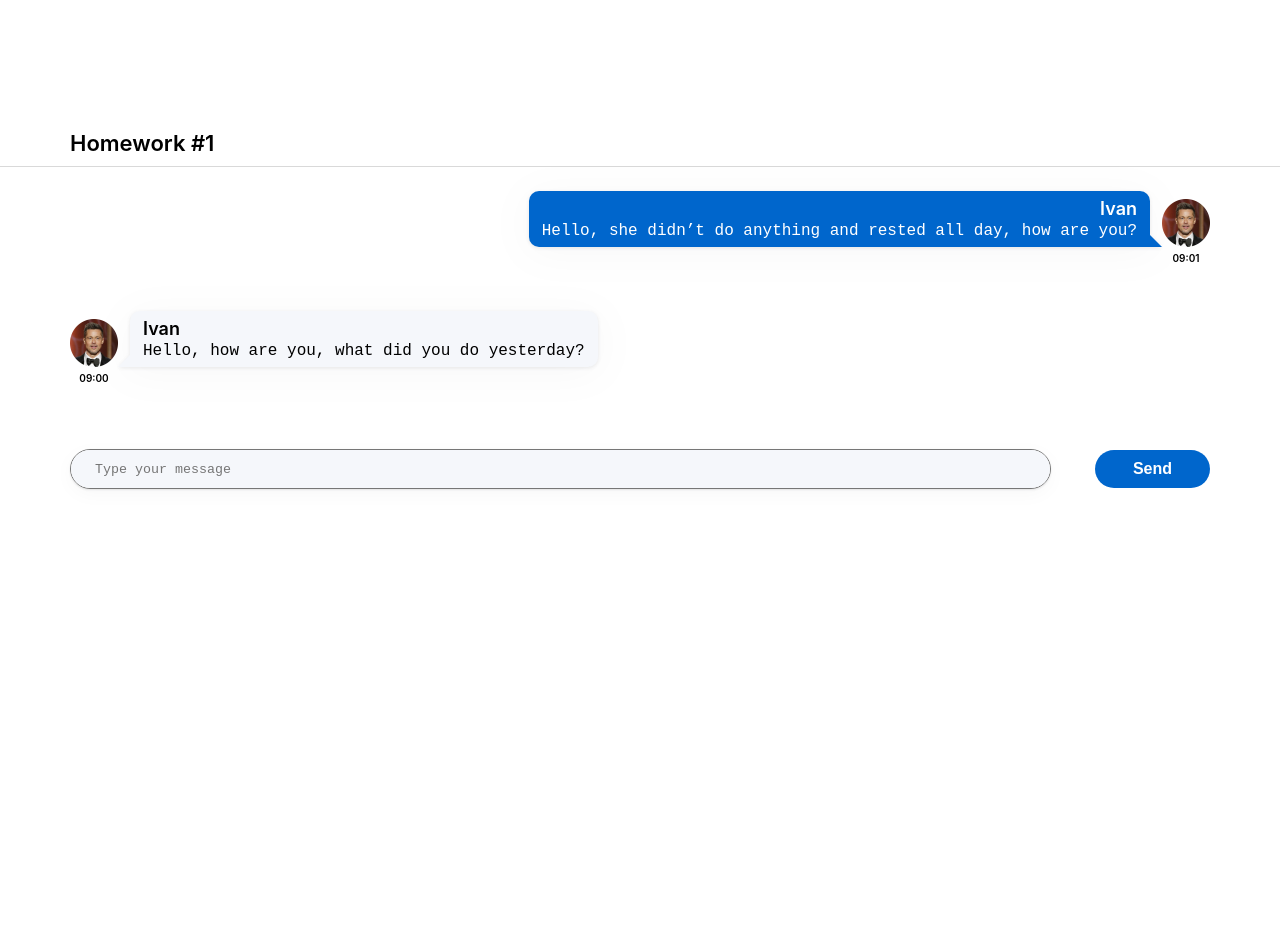
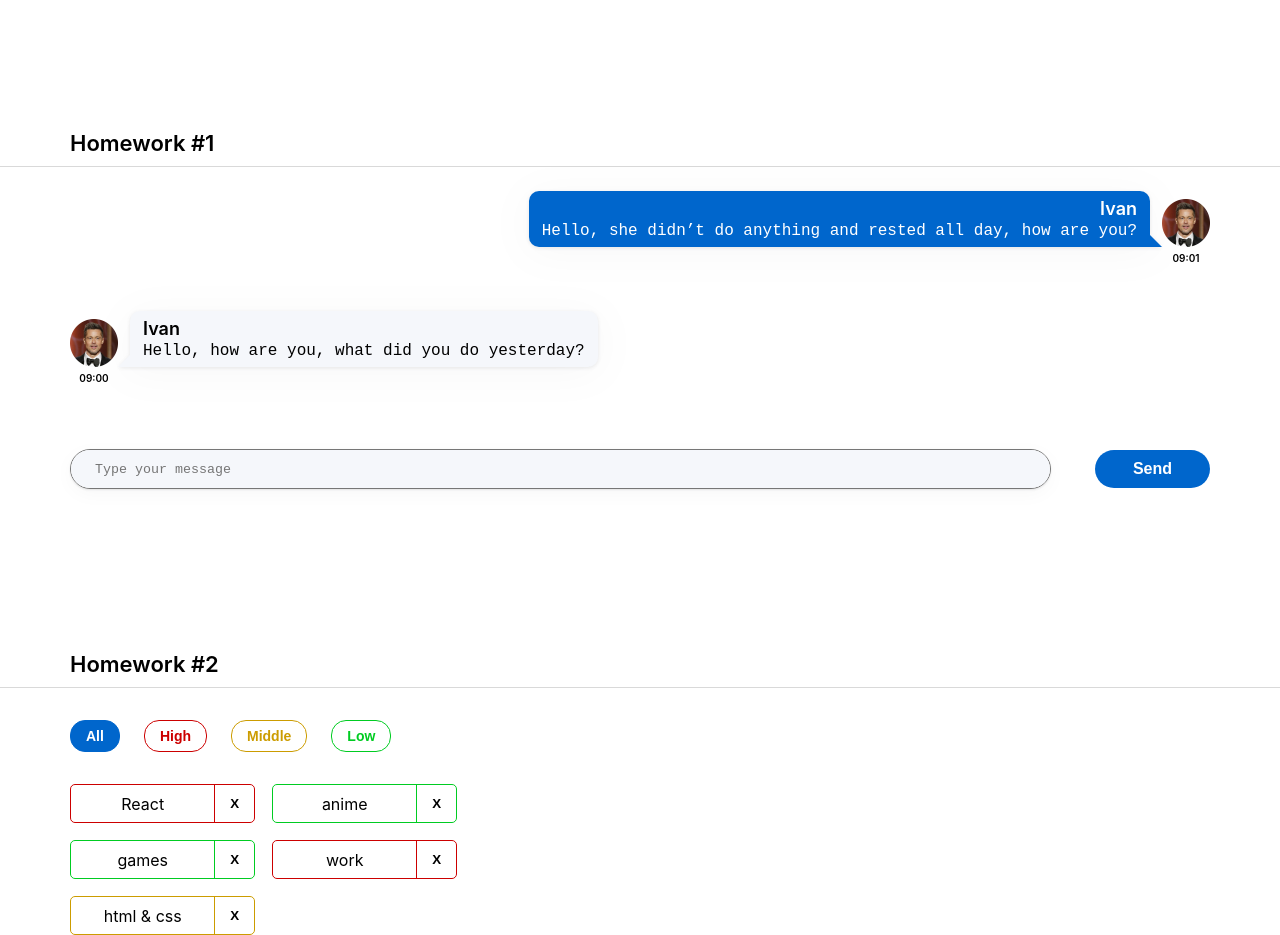
Before and after one commit to boberskyi/hw-it-incubator, a React (Create React App) app: page / in a window 1280 px wide. Before the commit the page ends 800 px from the top, so only its background shows below. Built offline with nearby package versions, Linux system fonts and the light colour scheme.

Commit message:
HW1 fix & HW2

```diff
--- a/src/s1-main/App.module.css
+++ b/src/s1-main/App.module.css
@@ -3,7 +3,7 @@
 }
 
 .hw {
-
+    padding: 0 70px;
 }
 
 .hwTitle {
--- a/src/s1-main/App.tsx
+++ b/src/s1-main/App.tsx
@@ -1,13 +1,14 @@
 import React from 'react'
 import s from './App.module.css'
 import HW1 from '../s2-homeworks/hw01/HW1'
+import HW2 from "../s2-homeworks/hw02/HW2";
 
 function App() {
     return (
         <div className={s.App}>
             <HW1/>
             {/*раскомментировать по ходу выполнения*/}
-            {/*<HW2/>*/}
+            <HW2/>
             {/*<HW3/>*/}
             {/*<HW4/>*/}
 
--- a/src/s2-homeworks/hw01/friend-message/FriendMessage.module.css
+++ b/src/s2-homeworks/hw01/friend-message/FriendMessage.module.css
@@ -3,7 +3,6 @@
     display: flex;
     flex-direction: column;
     justify-content: flex-end;
-    padding-left: 70px;
     align-items: flex-start;
 }
 
--- a/src/s2-homeworks/hw01/message-sender/MessageSender.module.css
+++ b/src/s2-homeworks/hw01/message-sender/MessageSender.module.css
@@ -1,6 +1,5 @@
 .sendForm {
     margin-top: 65px;
-    padding: 0 70px;
     display: flex;
     justify-content: space-between;
     align-items: center;
--- a/src/s2-homeworks/hw01/message/Message.module.css
+++ b/src/s2-homeworks/hw01/message/Message.module.css
@@ -3,7 +3,6 @@
     display: flex;
     flex-direction: column;
     justify-content: flex-end;
-    padding-right: 70px;
     align-items: flex-end;
 }
 
--- a/src/s2-homeworks/hw02/HW2.tsx
+++ b/src/s2-homeworks/hw02/HW2.tsx
@@ -17,16 +17,16 @@
 * */
 
 // types
-export type AffairPriorityType = any // need to fix any
+export type AffairPriorityType = 'high' | 'low' | 'middle'; // need to fix any
 export type AffairType = {
-    _id: any // need to fix any
-    name: any // need to fix any
+    _id: number // need to fix any
+    name: string // need to fix any
     priority: AffairPriorityType
 }
 export type FilterType = 'all' | AffairPriorityType
 
 // constants
-const defaultAffairs: any = [ // need to fix any
+const defaultAffairs: AffairType[] = [ // need to fix any
     {_id: 1, name: 'React', priority: 'high'}, // студенты могут изменить содержимое name и количество элементов в массиве, ...priority не менять!
     {_id: 2, name: 'anime', priority: 'low'},
     {_id: 3, name: 'games', priority: 'low'},
@@ -35,24 +35,24 @@
 ]
 
 // pure helper functions
-export const filterAffairs = (affairs: any, filter: any): any => { // need to fix any
-
-
-    return affairs // need to fix
+export const filterAffairs = (affairs: AffairType[], filter: FilterType): AffairType[] => {
+    switch(filter) {
+        case 'high': return affairs.filter(el => el.priority === 'high');
+        case 'low': return affairs.filter(el => el.priority === 'low');
+        case 'middle': return affairs.filter(el => el.priority === 'middle');
+        default: return affairs;
+    }
 }
-export const deleteAffair = (affairs: any, _id: any): any => { // need to fix any
-
-    return affairs // need to fix
+export const deleteAffair = (affairs: AffairType[], _id: number): AffairType[] => {
+    return affairs.filter(el => el._id !== _id);
 }
 
 function HW2() {
-    const [affairs, setAffairs] = useState<any>(defaultAffairs) // need to fix any
-    const [filter, setFilter] = useState<FilterType>('all')
+    const [affairs, setAffairs] = useState<AffairType[]>(defaultAffairs) // need to fix any
+    const [filter, setFilter] = useState<FilterType>('all');
 
-    const filteredAffairs = filterAffairs(affairs, filter)
-    const deleteAffairCallback = (_id: any) => { // need to fix any
-        // need to fix
-    }
+    const filteredAffairs = filterAffairs(affairs, filter);
+    const deleteAffairCallback = (_id: number) => setAffairs(deleteAffair(affairs, _id));
 
     return (
         <div id={'hw2'}>
--- a/src/s2-homeworks/hw02/affairs/Affairs.module.css
+++ b/src/s2-homeworks/hw02/affairs/Affairs.module.css
@@ -2,6 +2,7 @@
     display: flex;
     gap: 24px;
     margin-bottom: 32px;
+    margin-top: 32px;
 }
 
 .all {
--- a/src/s2-homeworks/hw02/affairs/Affairs.tsx
+++ b/src/s2-homeworks/hw02/affairs/Affairs.tsx
@@ -4,25 +4,17 @@
 import s from './Affairs.module.css'
 
 type AffairsPropsType = {
-    data: any // need to fix any
-    setFilter: any
-    deleteAffairCallback: any
+    data: AffairType[]
+    setFilter: (filter:FilterType) => void
+    deleteAffairCallback: (_id: number) => void
     filter: FilterType
 }
 
 function Affairs(props: AffairsPropsType) {
-    const setAll = () => {
-        // need to fix
-    }
-    const setHigh = () => {
-        // need to fix
-    }
-    const setMiddle = () => {
-        // need to fix
-    }
-    const setLow = () => {
-        // need to fix
-    }
+    const setAll = () => props.setFilter('all');
+    const setHigh = () => props.setFilter('high');
+    const setMiddle = () => props.setFilter('middle');
+    const setLow = () => props.setFilter('low');
 
     const cnAll = s.button + ' ' + s.all + (props.filter === 'all' ? ' ' + s.active : '')
     const cnHigh = s.button + ' ' + s.high + (props.filter === 'high' ? ' ' + s.active : '')
@@ -31,9 +23,9 @@
 
     const mappedAffairs = props.data.map((a: AffairType) => (
         <Affair
-            key={a._id} // кеи ОБЯЗАТЕЛЬНЫ в 99% - так что лучше их писать всегда при создании компонент в мапе
+            key={a._id}
             affair={a}
-            deleteAffairCallback={props.deleteAffairCallback}
+            deleteAffairCallback={(_id: number) => props.deleteAffairCallback(_id)}
         />
     ))
 
--- a/src/s2-homeworks/hw02/affairs/affair/Affair.tsx
+++ b/src/s2-homeworks/hw02/affairs/affair/Affair.tsx
@@ -4,15 +4,12 @@
 import s2 from '../Affairs.module.css'
 
 type AffairPropsType = {
-    // key не нужно типизировать
     affair: AffairType
-    deleteAffairCallback: any // need to fix any
+    deleteAffairCallback: (_id: number) => void
 }
 
 function Affair(props: AffairPropsType) {
-    const deleteCallback = () => {
-        // need to fix
-    }
+    const deleteCallback = () => props.deleteAffairCallback(props.affair._id);
 
     const nameClass = s.name + ' ' + s2[props.affair.priority]
     const buttonClass = s.closeButton + ' ' + s2[props.affair.priority]
@@ -24,9 +21,7 @@
             className={affairClass}
         >
             <div id={'hw2-name-' + props.affair._id} className={nameClass}>
-                {/*создаёт студент*/}
-
-                {/**/}
+                {props.affair.name}
             </div>
             <div id={'hw2-priority-' + props.affair._id} hidden>
                 {props.affair.priority}
@@ -35,12 +30,9 @@
             <button
                 id={'hw2-button-delete-' + props.affair._id}
                 className={buttonClass}
-                // need to fix
-
+                onClick={deleteCallback}
             >
-                {/*текст кнопки могут изменить студенты*/}
                 X
-                {/**/}
             </button>
         </div>
     )
```
